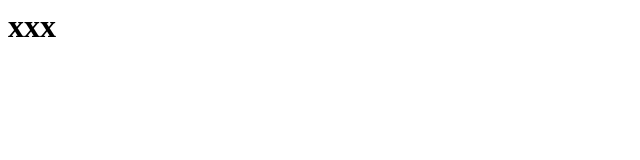
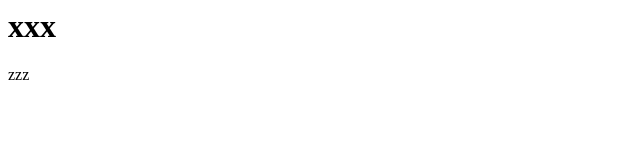
Before and after one commit to clotildedb/creationdesite2018Q3, a plain HTML site: page index.html in a window 1280 px wide. Shown: the full height of the page, 0-640 px from the left. Drawn offline with Linux system fonts and the light colour scheme.

Commit message:
version 2

```diff
--- a/index.html
+++ b/index.html
@@ -6,5 +6,6 @@
     </head>
     <body>
         <h1>xxx</h1>
+        <p>zzz</p>
     </body>
 </html>
```
